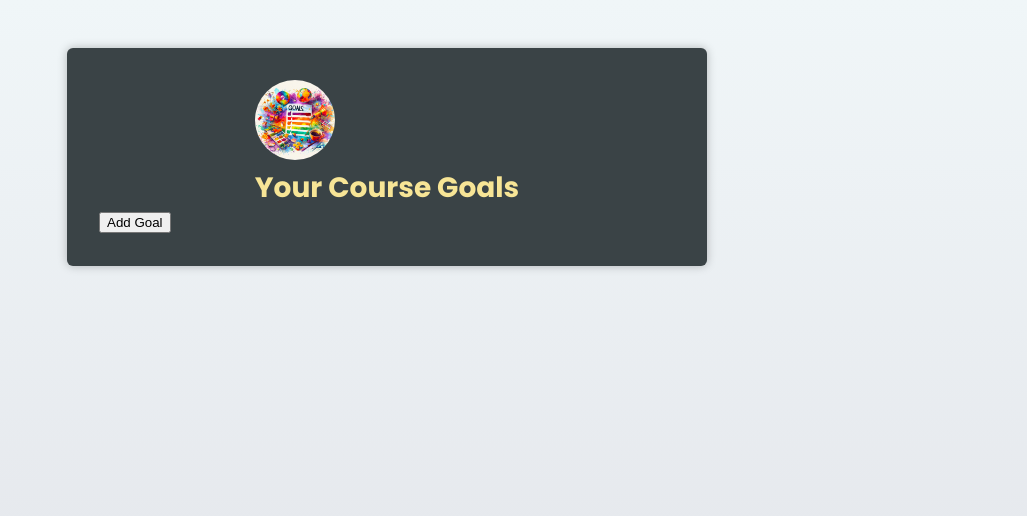
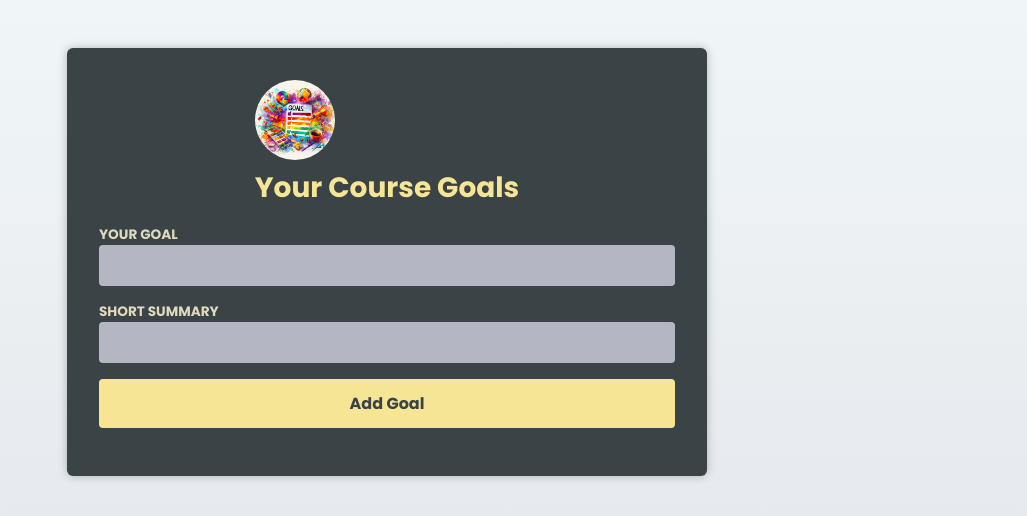
Before and after one commit to GuaBaiChi/reactandtypescript, a React (Create React App) app: page / in a window 1280 px wide. Shown: the top 516 px of the page, without its empty margins (253-1280 px from the left). Built offline with nearby package versions, Linux system fonts and the light colour scheme.

Commit message:
Finished section 3

```diff
--- a/src/App.tsx
+++ b/src/App.tsx
@@ -3,6 +3,7 @@ import goalsImage from "./assets/goals.jpg";
 import { useState } from "react";
 import CourseGoalList from './components/CourseGoalList'
 import CourseGoal from "./components/CourseGoal";
+import NewGoal from "./components/NewGoal";
 
 export type CourseGoal = {
   title: string;
@@ -13,19 +14,19 @@ export type CourseGoal = {
 export default function App() {
   const [goals, setGoals] = useState<CourseGoal[]>([])
 
-  function handleAddGoal() {
+  function handleAddGoal(goal: string, summary: string) {
     setGoals(prevGoals => {
       const newGoal: CourseGoal = {
         id: Math.random(),
-        title: 'learn react + TS',
-        description: 'learn it in depth!'
+        title: goal,
+        description: summary,
       };
       return [...prevGoals, newGoal]
     })
   }
 
   function handleDeleteGoal(id: number) {
-    setGoals(prevGoals => prevGoals.filter((goal) => goal.id != id));
+    setGoals(prevGoals => prevGoals.filter((goal) => goal.id !== id));
   }
 
 
@@ -33,7 +34,7 @@ export default function App() {
     <Header image={{ src: goalsImage, alt: "A list of goals" }}>
       <h1> Your Course Goals</h1>
     </Header>
-    <button onClick={handleAddGoal}>Add Goal</button>
+    <NewGoal onAddGoal={handleAddGoal} />
     <CourseGoalList goals={goals} onDeleteGoal={handleDeleteGoal} />
   </main >;
 }
--- /dev/null
+++ b/src/components/NewGoal.tsx
@@ -0,0 +1,34 @@
+import React, { useRef, type FormEvent } from "react";
+
+type NewGoalProps = {
+  onAddGoal: (goal: string, summary: string) => void
+}
+
+export default function NewGoal({ onAddGoal }: NewGoalProps) {
+  const goal = useRef<HTMLInputElement>(null)
+  const summary = useRef<HTMLInputElement>(null)
+
+  function handelSubmit(event: FormEvent<HTMLFormElement>) {
+    event.preventDefault()
+
+    const enteredGoal = goal.current!.value
+    const enteredSummary = summary.current!.value
+
+    event.currentTarget.reset()
+    onAddGoal(enteredGoal, enteredSummary)
+  }
+
+  return <form onSubmit={handelSubmit}>
+    <p>
+      <label>Your goal</label>
+      <input id="goal" type="text" ref={goal}></input>
+    </p>
+    <p>
+      <label htmlFor="summary"> Short summary</label>
+      <input id="summary" type="text" ref={summary}></input>
+    </p>
+    <p>
+      <button>Add Goal</button>
+    </p>
+  </form>
+}
```
Also changed, not shown: src/components/CourseGoal.tsx (+14 -0 lines), src/components/CourseGoalList.tsx (+15 -0 lines).
